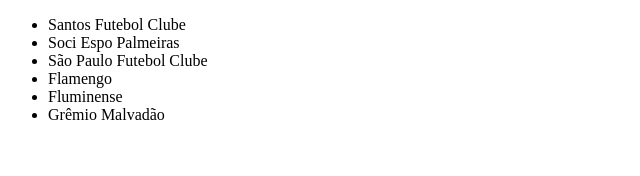
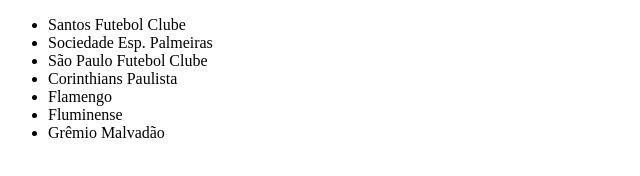
Before and after one commit to MichBritto/alura-git, a plain HTML site: page index.html in a window 1280 px wide. Shown: the whole page, without its empty margins (0-640 px from the left). Drawn offline with Linux system fonts and the light colour scheme.

Commit message:
Atualizando nome Corinthians

```diff
--- a/index.html
+++ b/index.html
@@ -9,8 +9,9 @@
 <body>
     <ul>
         <li>Santos Futebol Clube</li>
-        <li>Soci Espo Palmeiras</li>
+        <li>Sociedade Esp. Palmeiras</li>
         <li>São Paulo Futebol Clube</li>
+        <li>Corinthians Paulista</li>
         <li>Flamengo</li>
         <li>Fluminense</li>
         <li>Grêmio Malvadão</li>
```
